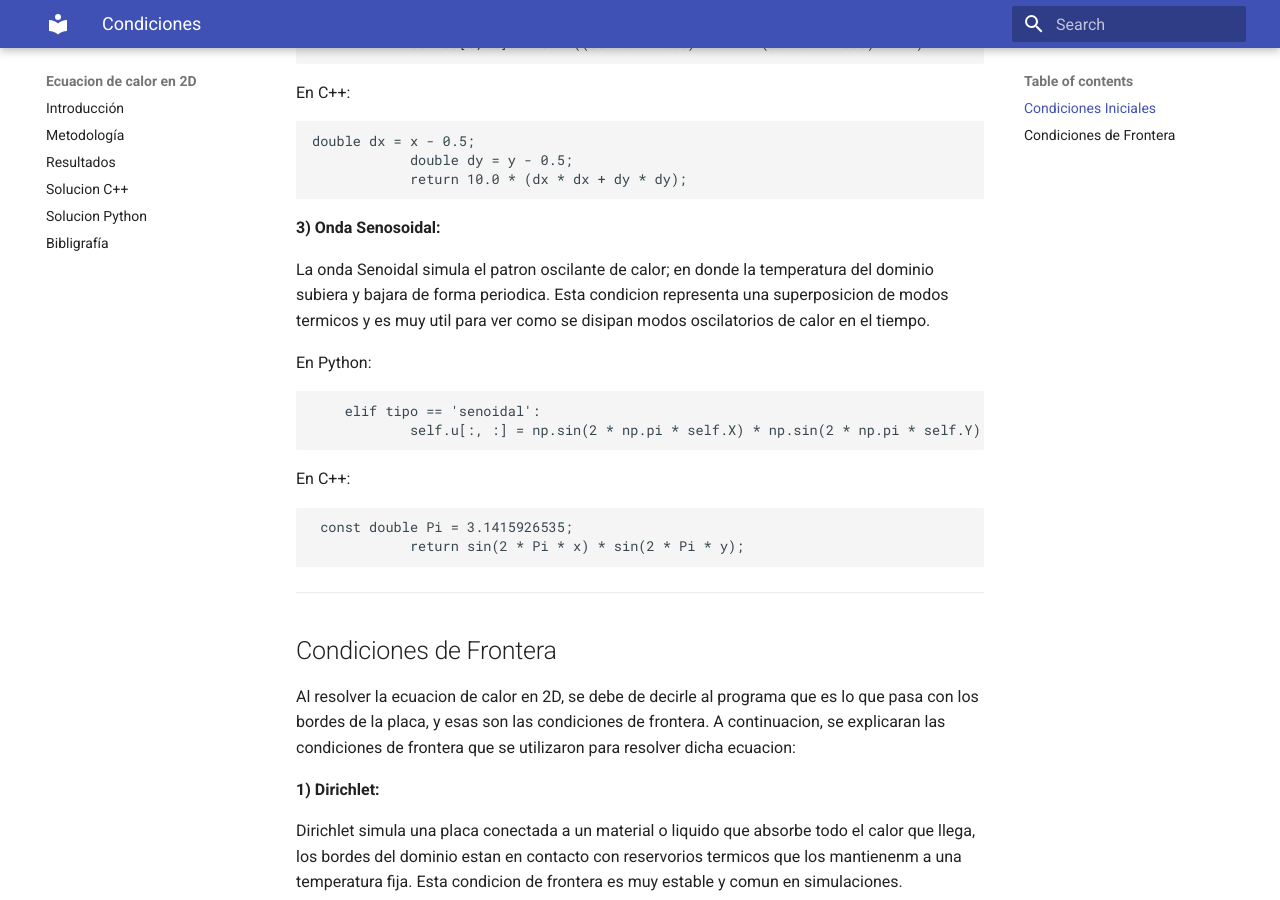
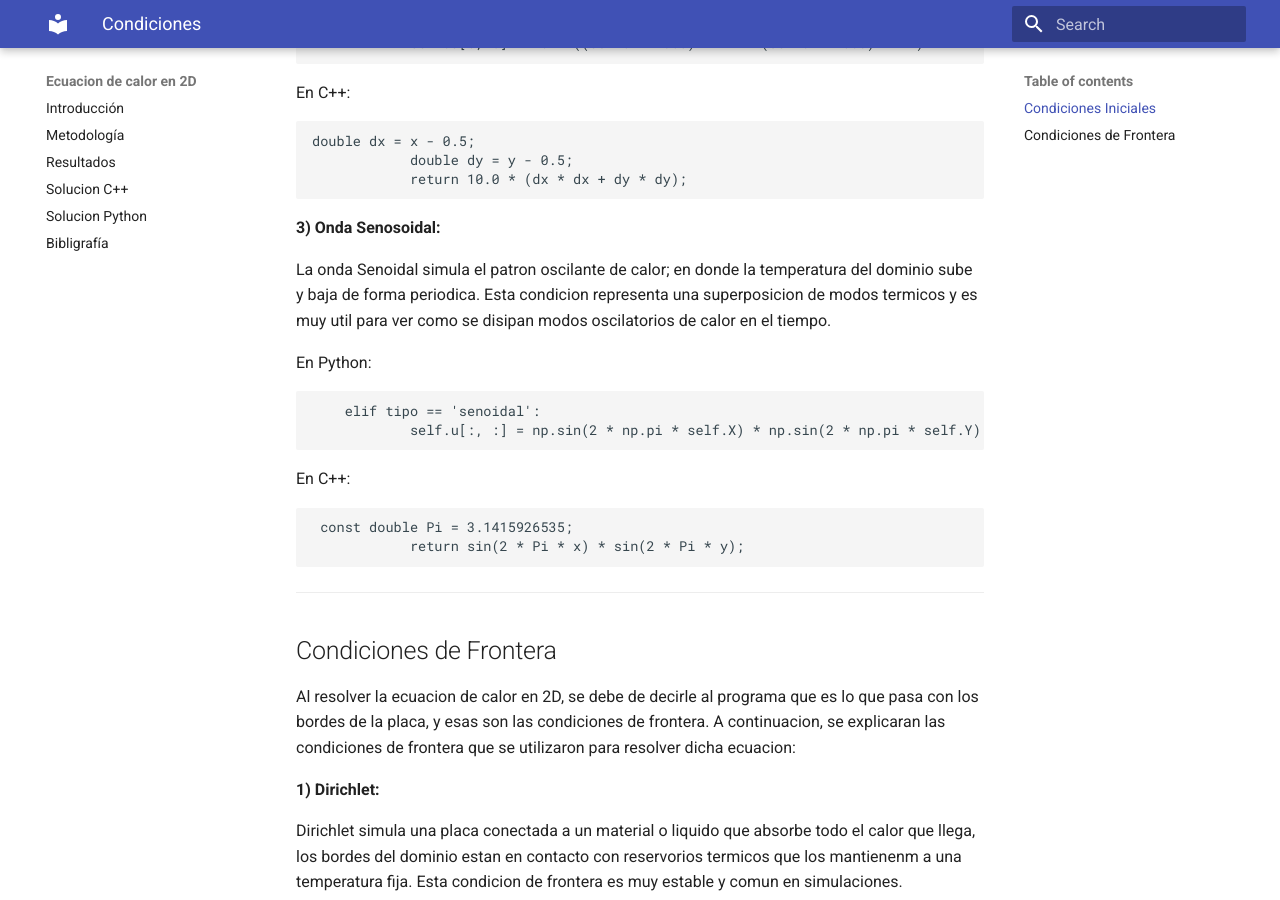
Before and after one commit to KarolayAN/Proyecto, an MkDocs documentation site: the page built from docs/condiciones.md, in a window 1280 px wide and 900 px high, scrolled down 984 px. Built offline with MkDocs 1.6.1 and Material for MkDocs 9.7.7, drawn with Linux system fonts in a browser that asks for light colours.

Commit message:
Update condiciones.md

```diff
--- a/docs/condiciones.md
+++ b/docs/condiciones.md
@@ -43,7 +43,7 @@ double dx = x - 0.5;
 
 **3) Onda Senosoidal:**
 
-La onda Senoidal simula el patron oscilante de calor; en donde la temperatura del dominio subiera y bajara de forma periodica. Esta condicion representa una superposicion de modos termicos y es muy util para ver como se disipan modos oscilatorios de calor en el tiempo.
+La onda Senoidal simula el patron oscilante de calor; en donde la temperatura del dominio sube y baja de forma periodica. Esta condicion representa una superposicion de modos termicos y es muy util para ver como se disipan modos oscilatorios de calor en el tiempo.
 
 En Python:
 
```
